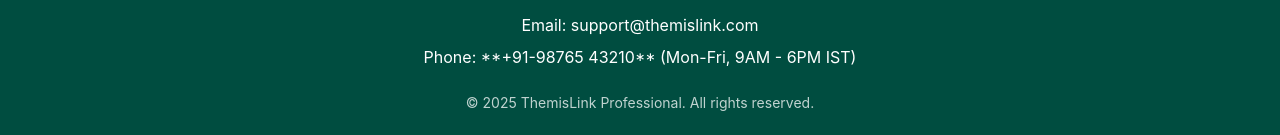
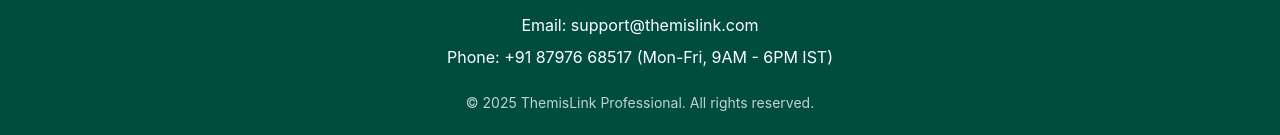
Before and after one commit to SMILING07/themislink-pro, a plain HTML site: page index.html in a window 1280 px wide. Shown: the part 2747-2882 px from the top of the page. Drawn offline with nearby package versions, Linux system fonts and the light colour scheme.

Commit message:
Fix HTML encoding issues in index.html

```diff
--- a/index.html
+++ b/index.html
@@ -132,7 +132,7 @@
         <div class="container mx-auto px-4 sm:px-6 lg:px-8 text-center">
             <h2 class="text-2xl font-semibold mb-4 text-secondary">Connect with Our Team</h2>
             <p class="mb-2">Email: <a href="mailto:support@themislink.com" class="hover:underline">support@themislink.com</a></p>
-            <p>Phone: **+91-98765 43210** (Mon-Fri, 9AM - 6PM IST)</p>
+            <p>Phone: +91 87976 68517 (Mon-Fri, 9AM - 6PM IST)</p>
             <p class="text-sm mt-6 opacity-75">&copy; 2025 ThemisLink Professional. All rights reserved.</p>
         </div>
     </section>
```
